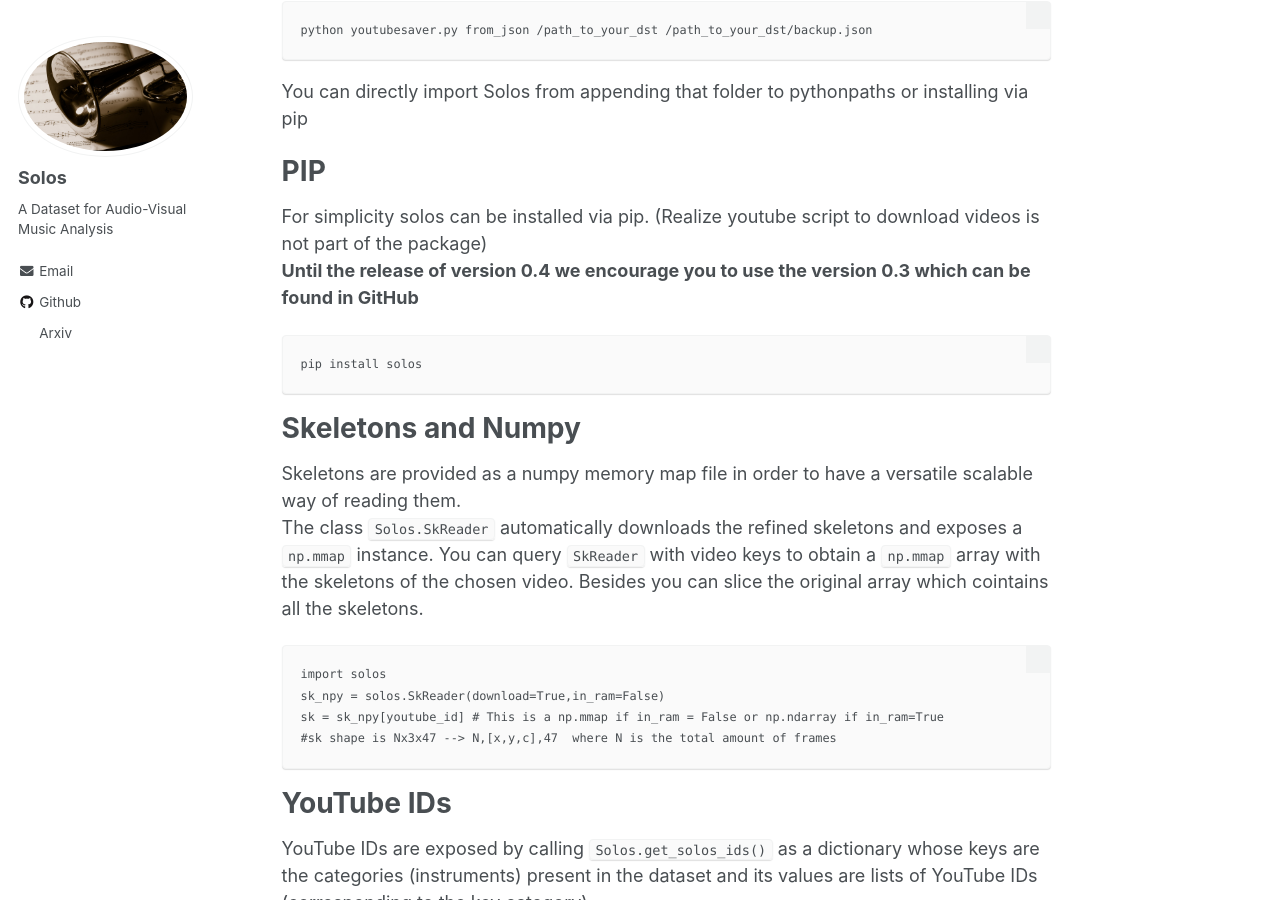
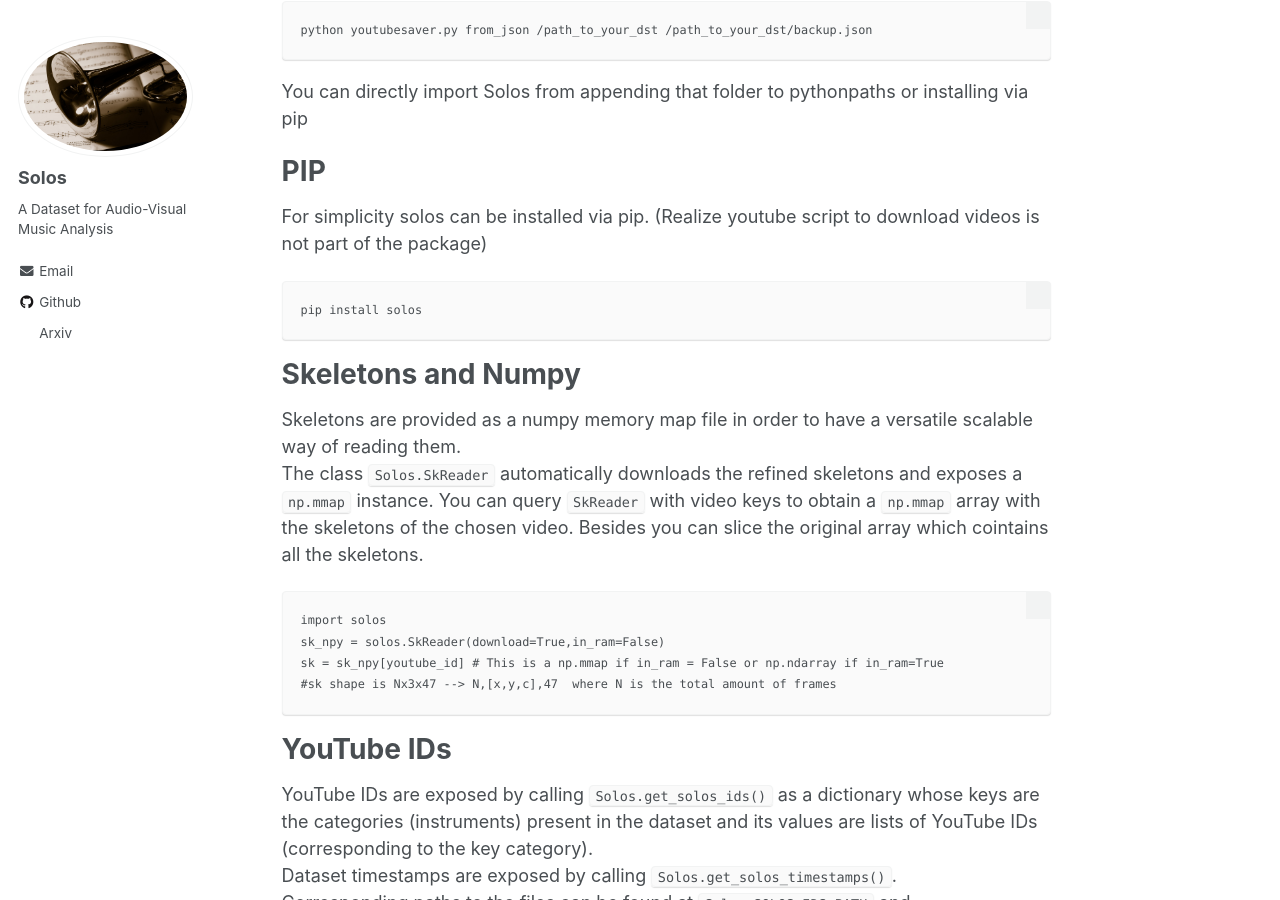
Before and after one commit to JuanFMontesinos/Solos, a Jekyll site: the page built from _pages/python.md, in a window 1280 px wide and 900 px high, scrolled down 796 px. Built offline with Jekyll 4.4.1, drawn with Linux system fonts in a browser that asks for light colours.

Commit message:
Update python.md

````diff
--- a/_pages/python.md
+++ b/_pages/python.md
@@ -31,7 +31,6 @@ python youtubesaver.py from_json /path_to_your_dst /path_to_your_dst/backup.json
 You can directly import Solos from appending that folder to pythonpaths or installing via pip
 # PIP
 For simplicity solos can be installed via pip. (Realize youtube script to download videos is not part of the package)
-**Until the release of version 0.4 we encourage you to use the version 0.3 which can be found in GitHub**
 ```
 pip install solos
 ```
````
